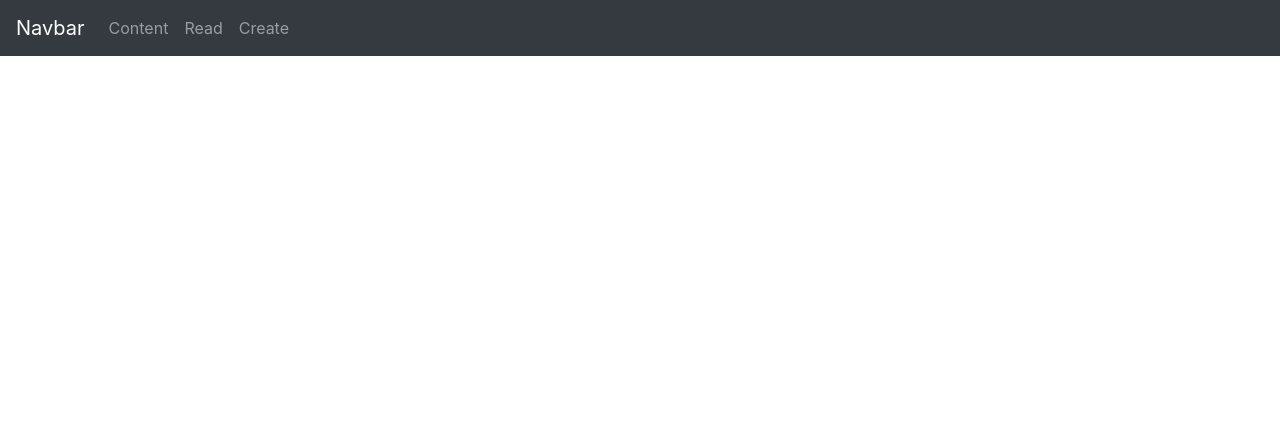
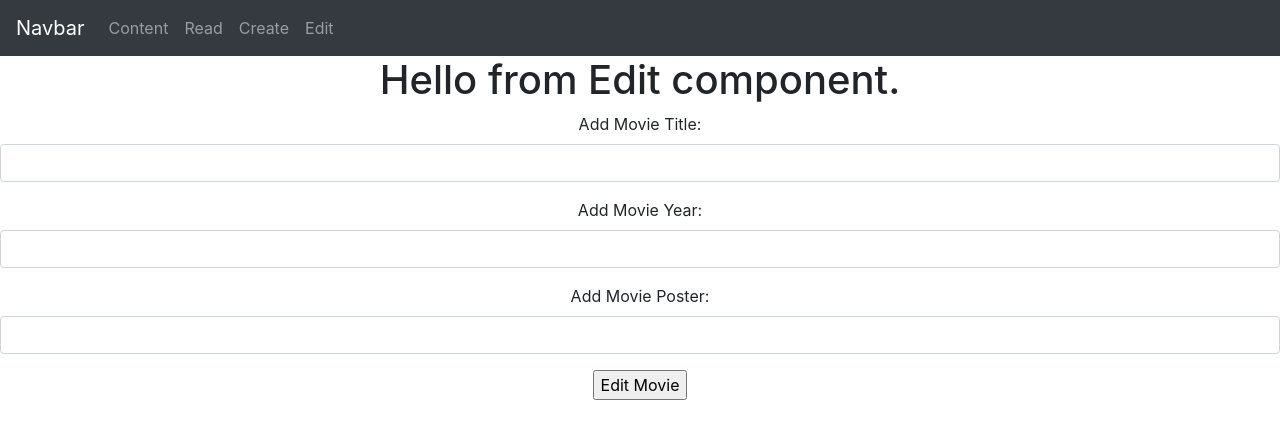
Before and after one commit to RyanClinton777/DataRepLab10, a React (Create React App) app: page /edit/1 in a window 1280 px wide. Shown: the top 438 px of the page. Built offline with nearby package versions, Linux system fonts and the light colour scheme; no server answers.

Commit message:
Lab 9 - Edit component

```diff
--- a/src/App.js
+++ b/src/App.js
@@ -7,6 +7,7 @@ import { Footer } from './components/Footer';
 import { Content } from './components/Content';
 import { Read } from './components/Read';
 import { Create } from './components/Create';
+import { Edit } from './components/Edit';
 //react-bootstrap stylesheet
 import 'bootstrap/dist/css/bootstrap.min.css';
 //react-bootstrap components
@@ -33,6 +34,7 @@ class App extends React.Component {
               <Nav.Link href="/">Content</Nav.Link>
               <Nav.Link href="/read">Read</Nav.Link>
               <Nav.Link href="/create">Create</Nav.Link>
+              <Nav.Link href="/edit">Edit</Nav.Link>
             </Nav>
           </Navbar>
 
@@ -40,6 +42,8 @@ class App extends React.Component {
             <Route path='/' component={Content} exact ></Route>
             <Route path='/read' component={Read} ></Route>
             <Route path='/create' component={Create} ></Route>
+            {/* Edit/id of the movie we want to edit. :param in JS. */}
+            <Route path='/edit/:id' component={Edit} ></Route>
           </Switch>
 
         </div>
--- a/src/components/Create.js
+++ b/src/components/Edit.js
@@ -2,12 +2,11 @@ import React from 'react'; //leave class blank and type source for autcomplete o
 import '../App.css'; // ../ is parent directory
 import axios from 'axios' //import axious for promises
 
-export class Create extends React.Component {
+export class Edit extends React.Component {
 
 constructor() {
 	super();
 	//bind the method to the instance of the class
-	//Just a weird thing you have to do, else you get weird random errors.
 	this.onChangeMovieTitle = this.onChangeMovieTitle.bind(this);
 	this.onChangeMovieYear = this.onChangeMovieYear.bind(this);
 	this.onChangeMoviePoster = this.onChangeMoviePoster.bind(this);
@@ -20,6 +19,25 @@ constructor() {
 		year:'',
 		poster:'',
 	};
+}
+
+componentDidMount() {
+    console.log(this.props.match.params.id);//debug - print id to console.
+    //use our get method to get the data for this movie
+    axios.get("http://localhost:4000/api/movies/"+this.props.match.params.id)
+    .then(response => {
+        this.setState({
+            //left side is state variables defined above, and we are getting the right-side variables from the server
+            _id:response.data._id,
+            title:response.data.title,
+            year:response.data.year,
+            poster:response.data.poster
+        })
+    })
+    .catch( (error) => {
+        //print error to console
+        console.log(error);
+    });
 }
 
 //event handlers for value changes
@@ -44,32 +62,40 @@ onChangeMoviePoster(event) {
 
 //submission event handler for form
 onSubmit(e) {
-	//just shows the entered details in an alert
-	alert("---Movie added---"+
-			"\nTitle: "+this.state.title+
+	//Display new details in an alert
+	alert("---Movie changed---"+
+            "\n_id: "+this.state._id+
+            "\nTitle: "+this.state.title+
 			"\nYear: "+this.state.year+
 			"\nPoster: "+this.state.poster
 	);
 
 	//send data to server using POST
-	//put data into object
-	const newMovie = {
-		Title:this.state.title,
-		Year:this.state.year,
-		Poster:this.state.poster
-	};
-	//send object in post - URL, Data object
-	axios.post('http://localhost:4000/api/movies', newMovie)
-	.then(response => console.log(response.data))
-	.catch(error => console.log(error));
-}
+    //put data into object
+	const editedMovie = {
+		title: this.state.title,
+		year: this.state.year,
+        poster: this.state.poster,
+        _id: this.state._id
+    }
+
+    //use axios to send put request, to movies/_id and send a editedMovie object with the movie data
+    axios.put("http://localhost:4000/api/movies/"+this.state._id, editedMovie)
+    .then( res => {
+        console.log(res.data); //debug
+    })
+    .catch( err => {
+        console.log("Error in put(): "+err);
+    });
+
+}//end onSubmit
 
 	render() {
         //this looks like html, but it is actually JSX
 		return(
 			//css file name
 			<div className="App">
-				<h1> Hello from Create component.</h1>
+				<h1> Hello from Edit component.</h1>
 
 				{/* Form for movie info */}
 				{/* onSubmit={this.onSubmit},  onChange={this.onChangeMovieTitle} etc is setting event handlers*/}
@@ -111,7 +137,7 @@ onSubmit(e) {
 					<div>
 						<input
 						type="submit"
-						value="Add Movies"
+						value="Edit Movie"
 						></input>
 					</div>
 				</form>
--- a/src/components/Movies.js
+++ b/src/components/Movies.js
@@ -12,8 +12,9 @@ export class Movies extends React.Component {
         //The parameter holds the current item as it goes through the collection, like a foreach statement.
         //We create an object to hold these details (movieObjFromMovies) and pass it into movieItem
         //key={currentMovie/ImdbID} ebfore var name you get a warning without a unique key/ID
+        //To call read.ReloadData from MovieItem (subclass of this one), we have passed down reloadData object, and now we will chain it again, down to movieItem.
         return this.props.moviesObjFromRead.map((currentMovie) => {
-                return <MovieItem movieObjFromMovies = {currentMovie}></MovieItem>
+                return <MovieItem movieObjFromMovies = {currentMovie} ReloadData = {this.props.ReloadData}></MovieItem>
             }
         );
 
--- a/src/components/Read.js
+++ b/src/components/Read.js
@@ -4,6 +4,12 @@ import { Movies } from './Movies';
 import axios from 'axios'; //axious for promises
 
 export class Read extends React.Component {
+
+    constructor() {
+        super();
+        //bind method
+        this.ReloadData = this.ReloadData.bind(this);
+    }
 
     //state is the object we use to hold data, so we can pass between components
     state = {
@@ -29,6 +35,21 @@ export class Read extends React.Component {
             });
     }
 
+    //Used to reload data on page when edits/deletes are performed.
+    //Note couldn't figure out where I was referencing this method, or the objects since they have same name, else would have used different names. Copied to get it working, was having trouble.
+    ReloadData() {
+        axios.get("http://localhost:4000/api/movies")
+            .then((response) => {
+                //Search is the name of the array in this particular json data, can use a JSON formatter online to get a better look.
+                //curley brackets to use js in args?
+                //using myMovies object now
+                this.setState({ moviesArr: response.data });
+            })
+            .catch(function (error) {
+                console.log(error);
+            });
+    }
+
     //render is where the logic happens
     render() {
         return (
@@ -36,7 +57,12 @@ export class Read extends React.Component {
             <div className="App">
                 <h1> Hello from Read component.</h1>
                 {/* create object, use it to pass our array into the a movies component */}
-                <Movies moviesObjFromRead={this.state.moviesArr}></Movies>
+                {/* MovieItem > Movie > Read
+                    We want to call the reloadData method in this class, from it's grandchild (MovieItem)
+                    To do this, we need to pass down a reference to our component
+                    Passing down object called reloadDataRead, with the method along with it.
+                    */}
+                <Movies moviesObjFromRead={this.state.moviesArr} ReloadData={this.ReloadData} ></Movies>
             </div>
         )
     }
--- a/src/components/movieItem.js
+++ b/src/components/movieItem.js
@@ -1,10 +1,31 @@
 import React from 'react';
 import Card from "react-bootstrap/Card"; //for bootstrap card
+import Button from "react-bootstrap/Button";//Import react bootstrap button
+import axios from "axios"; //import axios for promises
+import {Link} from 'react-router-dom';//Used to change the URL of the application
 
 export class MovieItem extends React.Component {
 
+    constructor() {
+        super();
+        //bind methods
+        this.DeleteMovie = this.DeleteMovie.bind(this);
+    }
+
+    //delete button clicked event handler
+    DeleteMovie(e) {
+        e.preventDefault(); //Prevents/cancels unintended calls of this method - Should have in every method that is called from an event
+
+        //console.log("Delete: "+this.props.movieObjFromMovies._id);
+        axios.delete("http://localhost:4000/api/movies/"+this.props.movieObjFromMovies._id)
+        .then( () => {
+            this.props.ReloadData(); //This method has been chained from React, to Movies, to movieItem.
+        })
+        .catch();
+    }
+
     render() {
-        return(
+        return (
             <div>
                 {
                     /* <h3>{this.props.movieObjFromMovies.Title}</h3>
@@ -23,6 +44,11 @@ export class MovieItem extends React.Component {
                             {this.props.movieObjFromMovies.year}
                         </footer>
                     </Card.Body>
+                    {/* Delete Button... "variant="danger" makes it red... We define our DeleteMovie method above. */}
+                    <Button variant="danger" onClick={this.DeleteMovie}>Delete</Button>
+                    {/* Edit Link - change url to edit/(_id of movie). className part is just styling, makes it look like a button*/}
+                    <Link to={"/edit/"+this.props.movieObjFromMovies._id} className="btn btn-primary">Edit</Link>
+
                 </Card>
             </div>
         );
```
Also changed, not shown: 1 other file (tests, documents, lock files or other folders). Lines whose indentation alone changed are shown as unchanged.
